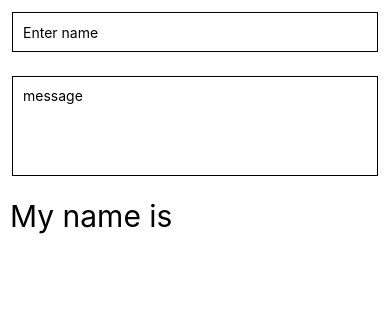
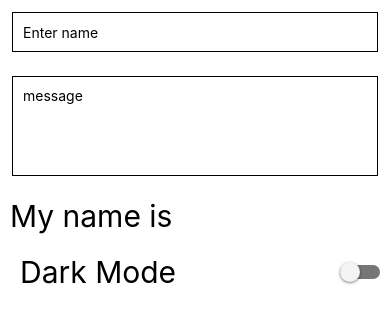
Before and after one commit to martinromario55/RNForms, a React Native app: screen / in a window 390 px wide. Shown: the top 322 px of the page. Built offline with nearby package versions, Linux system fonts and the light colour scheme.

Commit message:
Switch Component

```diff
--- a/App.js
+++ b/App.js
@@ -7,10 +7,13 @@ import {
   SafeAreaView,
   StatusBar,
   TextInput,
+  Switch,
 } from 'react-native'
 
 export default function App() {
+  // useState
   const [name, setName] = useState('')
+  const [isdarkMode, setIsDarkMode] = useState(false)
   return (
     <SafeAreaView style={styles.container}>
       <Status style="auto" />
@@ -30,6 +33,17 @@ export default function App() {
         multiline
       />
       <Text style={styles.text}>My name is {name}</Text>
+
+      <View style={styles.switchContainer}>
+        <Text style={styles.text}>Dark Mode</Text>
+        <Switch
+          style={styles.switch}
+          value={isdarkMode}
+          onValueChange={() => setIsDarkMode(previousState => !previousState)}
+          trackColor={{ false: '#767577', true: 'lightblue' }}
+          thumbColor="#f4f3f4"
+        />
+      </View>
     </SafeAreaView>
   )
 }
@@ -54,4 +68,10 @@ const styles = StyleSheet.create({
     minHeight: 100,
     textAlignVertical: 'top',
   },
+  switchContainer: {
+    flexDirection: 'row',
+    alignItems: 'center',
+    justifyContent: 'space-between',
+    paddingHorizontal: 10,
+  },
 })
```
